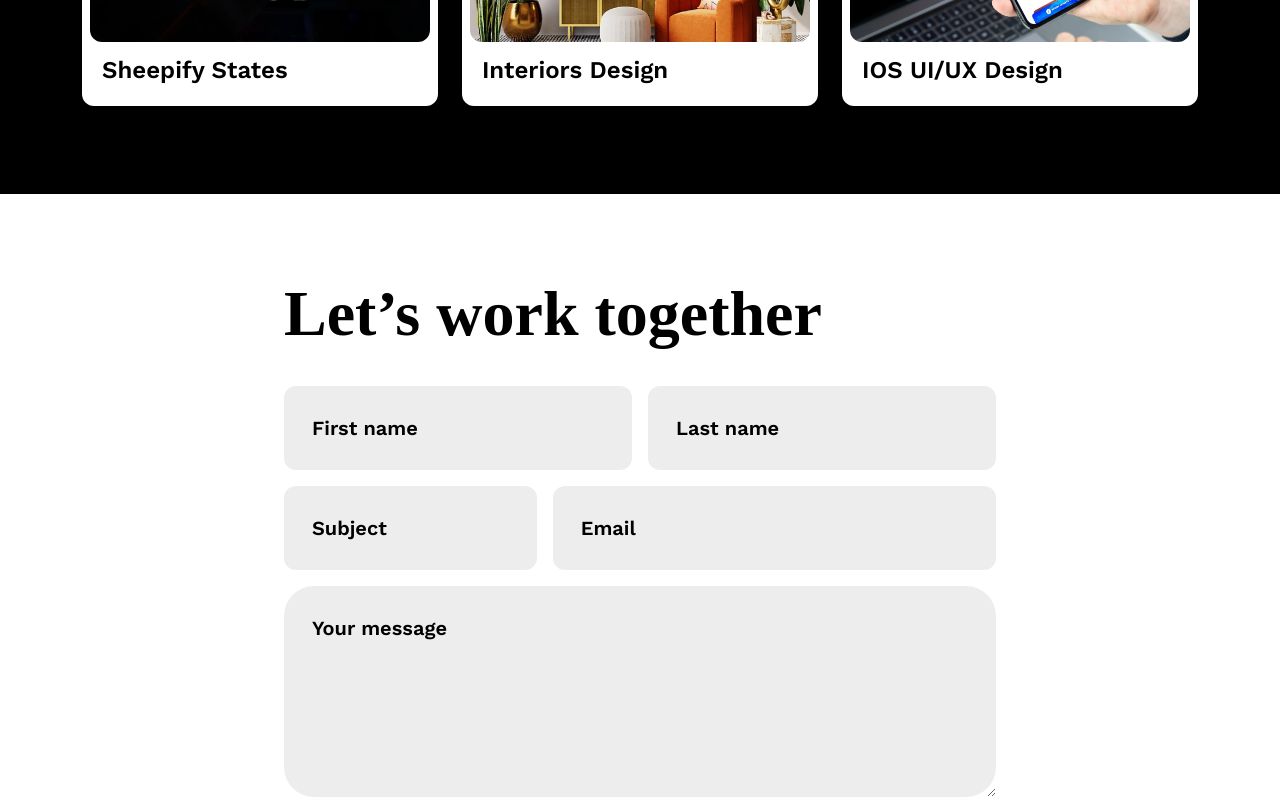
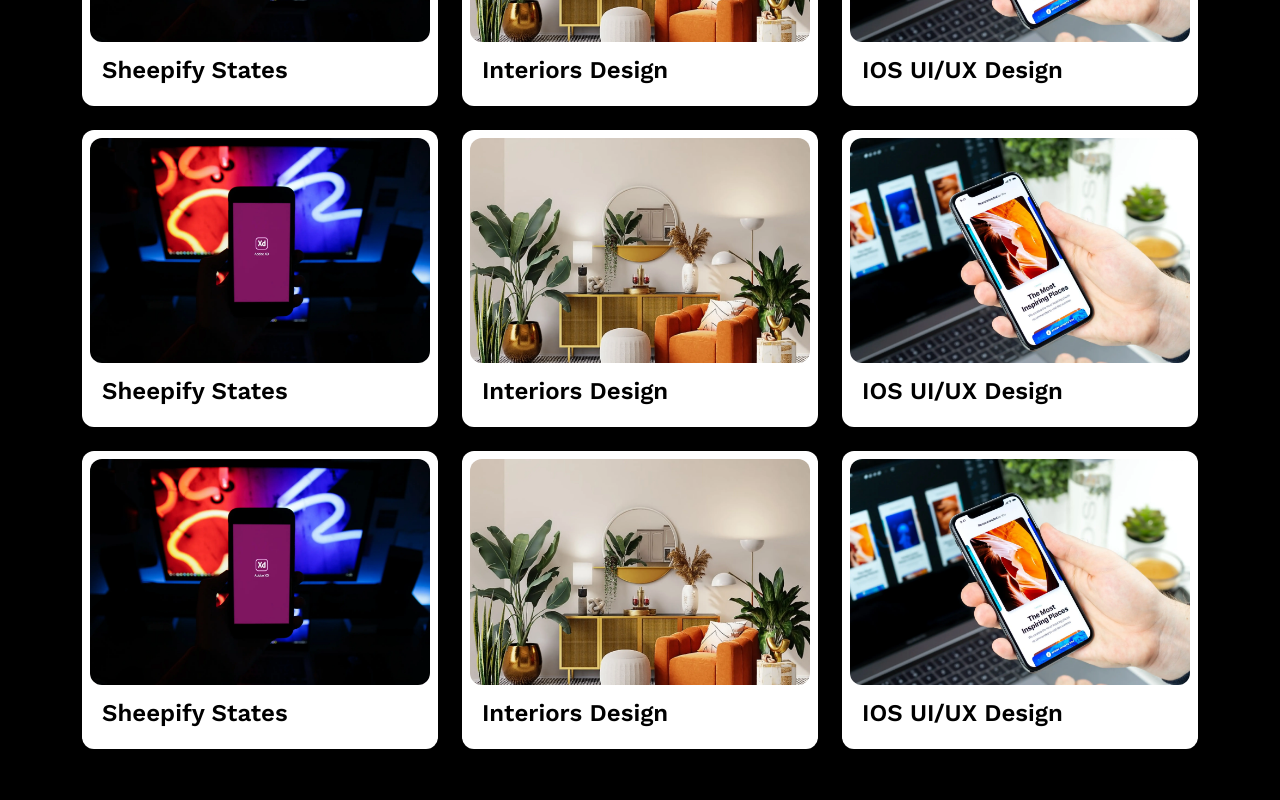
Before and after one commit to Raghav-558/UI-UX-Designer-project, a React (Create React App) app: page / in a window 1280 px wide. Shown: the part 1040-1840 px from the top of the page. Built offline with nearby package versions, Linux system fonts and the light colour scheme; a web font is replaced by a local one.

Commit message:
mistakes done

```diff
--- a/src/components/comman/Cards.jsx
+++ b/src/components/comman/Cards.jsx
@@ -5,6 +5,30 @@ import Image3 from '../assets/images/ui-ux-design-img.webp'
 
 const Cards = () => {
   const CARDS = [
+    {
+      img: Image1,
+      title: "Sheepify States",
+    },
+    {
+      img: Image2,
+      title: "Interiors Design",
+    },
+    {
+      img: Image3,
+      title: "IOS UI/UX Design",
+    },
+    {
+      img: Image1,
+      title: "Sheepify States",
+    },
+    {
+      img: Image2,
+      title: "Interiors Design",
+    },
+    {
+      img: Image3,
+      title: "IOS UI/UX Design",
+    },
     {
       img: Image1,
       title: "Sheepify States",
```
